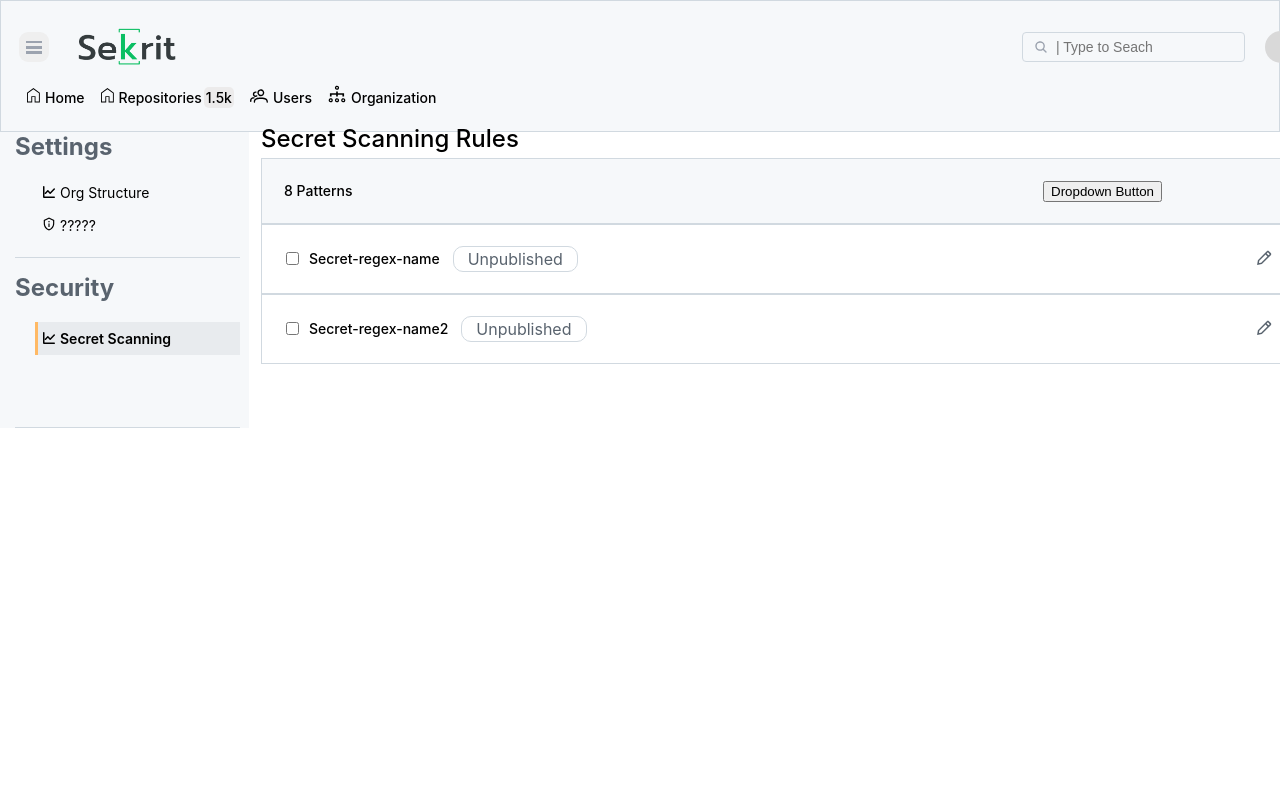
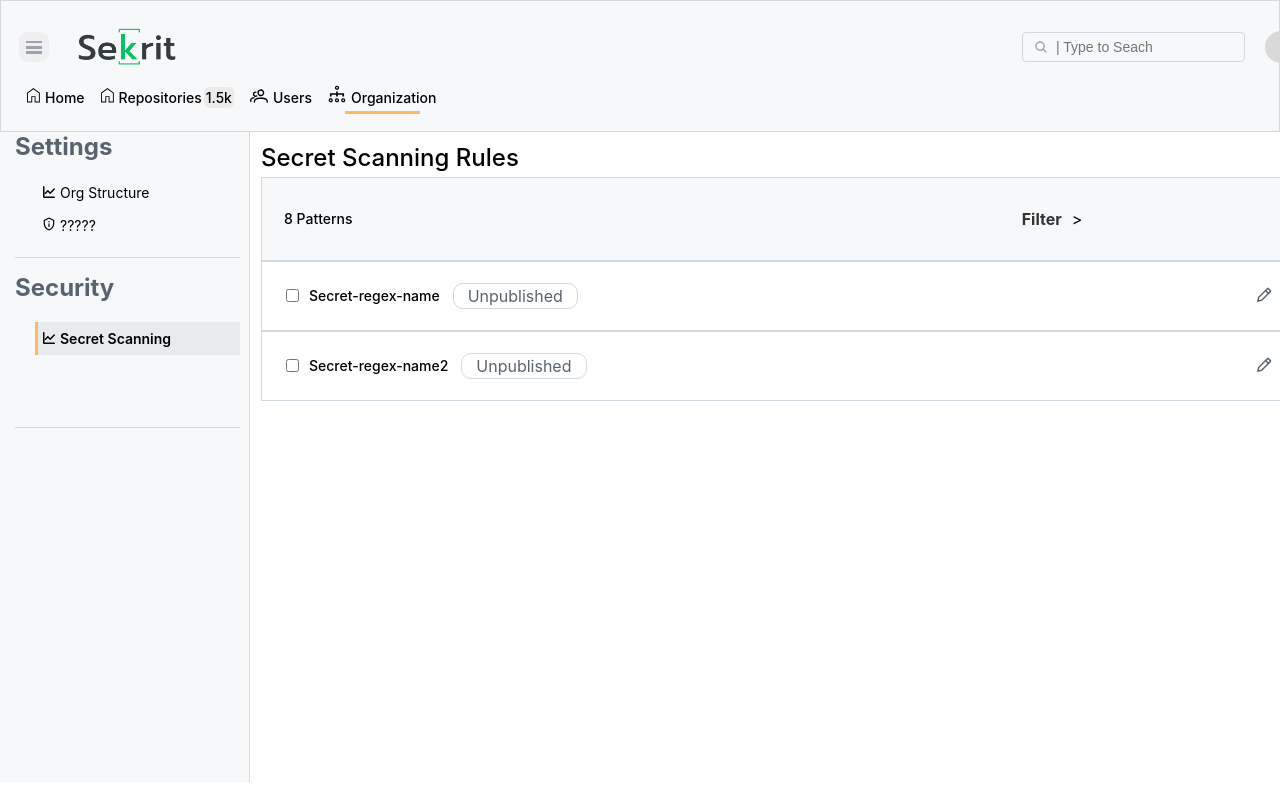
Before and after one commit to architghetiya007/sekrit-frontend, a React (Create React App) app: page /secret-scan in a window 1280 px wide. Shown: the top 800 px of the page. Built offline with nearby package versions, Linux system fonts and the light colour scheme; a web font is replaced by a local one.

Commit message:
Working on File Upload Changes

```diff
--- a/src/Common/Header/Header.js
+++ b/src/Common/Header/Header.js
@@ -38,7 +38,7 @@ const Header = ({ selectedMenu, onClickItem, secretscanEdit = false }) => {
           />
         </Button>
         {secretscanEdit ? (
-          <Offcanvas show={show}>
+          <Offcanvas show={show} >
             <Offcanvas.Header>
               <Offcanvas.Title className="title">Settings</Offcanvas.Title>
             </Offcanvas.Header>
@@ -304,7 +304,9 @@ const Header = ({ selectedMenu, onClickItem, secretscanEdit = false }) => {
               <Nav.Link
                 as={Link}
                 to={"/home"}
-                className="d-flex align-items-center"
+                className={`d-flex align-items-center ${
+                  location.pathname.includes("home") && "active"
+                }`}
               >
                 <img src={homeicon} alt="home-icon svg"></img>
                 Home
@@ -323,7 +325,9 @@ const Header = ({ selectedMenu, onClickItem, secretscanEdit = false }) => {
               <Nav.Link
                 as={Link}
                 to={"/secret-scan"}
-                className="d-flex align-items-center"
+                className={`d-flex align-items-center ${
+                  location.pathname.includes("secret-scan") && "active"
+                }`}
               >
                 <img src={organizationicon} alt="home-icon svg"></img>
                 Organization
--- a/src/Components/Secretscanningrules.js
+++ b/src/Components/Secretscanningrules.js
@@ -1,11 +1,13 @@
-import React from "react";
+import React, { useState } from "react";
 import "./Secretscanningrules.css"; // Import the styles
 import Edit from "../Images/edit.svg";
 import deleteicon from "../Images/delete.svg";
 import Dropdown from "react-bootstrap/Dropdown";
 import Header from "../Common/Header/Header";
-
+import { IoCheckmark } from "react-icons/io5";
 const Secretscan = () => {
+  const [isOpen, setIsOpen] = useState(false);
+  const toggleDropdown = () => setIsOpen(!isOpen);
   return (
     <>
       <div className="main">
@@ -21,7 +23,7 @@ const Secretscan = () => {
                   <p>8 Patterns</p>
                 </div>
                 {/* <button type="button">Filter</button> */}
-                <Dropdown>
+                {/* <Dropdown>
                   <Dropdown.Toggle variant="success" id="dropdown-basic">
                     Dropdown Button
                   </Dropdown.Toggle>
@@ -35,7 +37,138 @@ const Secretscan = () => {
                       Something else
                     </Dropdown.Item>
                   </Dropdown.Menu>
-                </Dropdown>
+                </Dropdown> */}
+                <div
+                  style={{
+                    position: "relative",
+                    width: "200px",
+                    // border: "1px solid #ddd",
+                    borderRadius: "5px",
+                    padding: "10px",
+                    // backgroundColor: "#f9f9f9",
+                  }}
+                >
+                  <div
+                    style={{
+                      display: "flex",
+                      justifyContent: "center",
+                      alignItems: "center",
+                      cursor: "pointer",
+                    }}
+                    onClick={toggleDropdown}
+                  >
+                    <h4 style={{ margin: 0, fontSize: "16px", color: "#333" }}>
+                      Filter
+                    </h4>
+                    <span
+                      style={{
+                        fontSize: "16px",
+                        display: "inline-block",
+                        transform: isOpen ? "rotate(90deg)" : "rotate(0)",
+                        transition: "transform 0.3s ease",
+                        paddingLeft: "10px",
+                      }}
+                    >
+                      &gt;
+                    </span>
+                  </div>
+                  {isOpen && (
+                    <ul
+                      style={{
+                        position: "absolute",
+                        top: "100%",
+                        left: -90,
+                        right: 90,
+                        listStyle: "none",
+                        padding: "5px 0",
+                        margin: "0",
+                        backgroundColor: "#fff",
+                        boxShadow: "0 4px 8px rgba(0, 0, 0, 0.1)",
+                        borderRadius: "5px",
+                        zIndex: 10,
+                      }}
+                    >
+                      <li
+                        style={{
+                          padding: "5px 10px",
+                        }}
+                      >
+                        Filter By
+                      </li>
+                      <li
+                        style={{
+                          padding: "5px 5px",
+                          paddingLeft: "20px",
+                          cursor: "pointer",
+                          fontSize: "14px",
+                          color: "#333",
+                          display: "flex",
+                          justifyContent: "space-between",
+                          alignItems: "center",
+                        }}
+                      >
+                        <a
+                          href="#/action-1"
+                          style={{
+                            textDecoration: "none",
+                            color: "inherit",
+                            display: "block",
+                          }}
+                        >
+                          Published{" "}
+                          <IoCheckmark style={{ marginLeft: "10px", fontSize: "20px"}} />
+                        </a>
+                      </li>
+                      <li
+                        style={{
+                          padding: "5px 5px",
+                          paddingLeft: "20px",
+                          cursor: "pointer",
+                          fontSize: "14px",
+                          color: "#333",
+                          display: "flex",
+                          justifyContent: "space-between",
+                          alignItems: "center",
+                        }}
+                      >
+                        <a
+                          href="#/action-2"
+                          style={{
+                            textDecoration: "none",
+                            color: "inherit",
+                            display: "block",
+                          }}
+                        >
+                          Not Published{" "}
+                          <IoCheckmark style={{ marginLeft: "10px", fontSize: "20px" }} />
+                        </a>
+                      </li>
+                      <li
+                        style={{
+                          padding: "5px 5px",
+                          paddingLeft: "20px",
+                          cursor: "pointer",
+                          fontSize: "14px",
+                          color: "#333",
+                          display: "flex",
+                          justifyContent: "space-between",
+                          alignItems: "center",
+                        }}
+                      >
+                        <a
+                          href="#/action-2"
+                          style={{
+                            textDecoration: "none",
+                            color: "inherit",
+                            display: "block",
+                          }}
+                        >
+                          Newest{" "}
+                        </a>
+                      </li>
+                    </ul>
+                  )}
+                </div>
               </div>
               <div className="secret-scan-body">
                 <div className="secret-scan-details">
--- a/src/index.css
+++ b/src/index.css
@@ -19,4 +19,9 @@ code {
 
 .offcanvas.offcanvas-start.show {
   background-color: #F6F8FA;
+  border-right: 1px solid var(--lightgrey);
+  min-height: calc(100vh - 150px);
 }
+.banner {
+  padding-top: 36px !important;
+}
```
